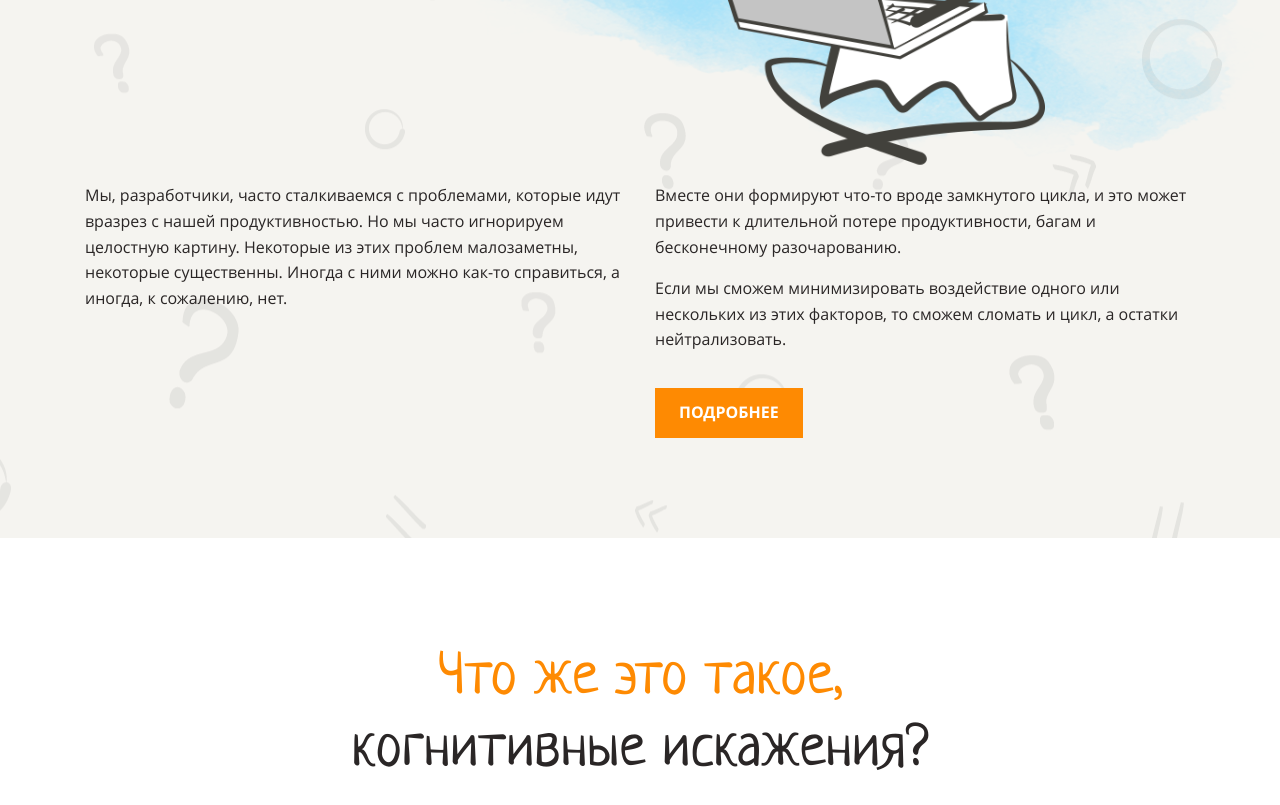
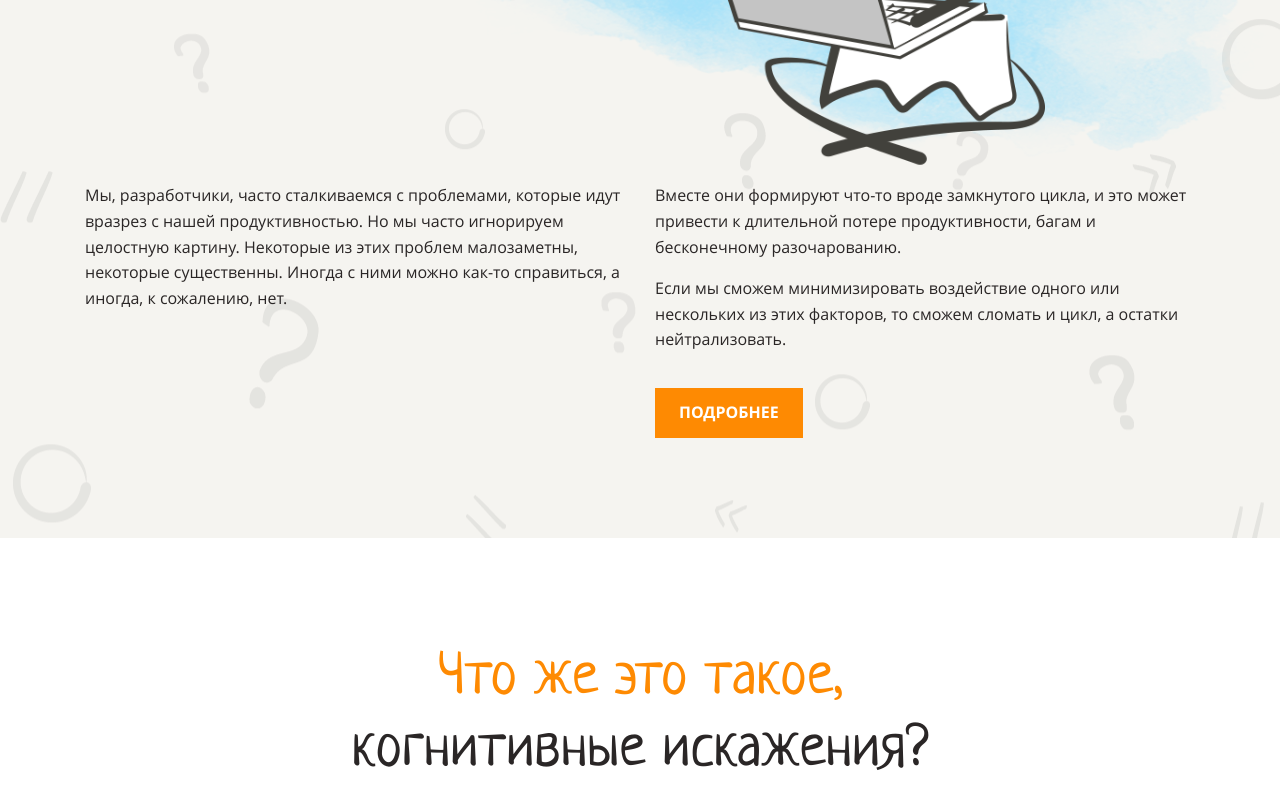
Before and after one commit to Sokolero/layout-designer-project-lvl1, a website: page src/index.html in a window 1280 px wide. Shown: the part 375-1180 px from the top of the page. Drawn offline with Linux system fonts and the light colour scheme.

Commit message:
fix background-position

```diff
--- a/src/styles/base.css
+++ b/src/styles/base.css
@@ -101,7 +101,7 @@ h4 {
 
   background-image: url(../images/background.png);
   background-repeat: no-repeat;
-  background-position: 100% 0%;
+  background-position: 50% 0%;
   opacity: 0.09;
 
   content: '';
```
